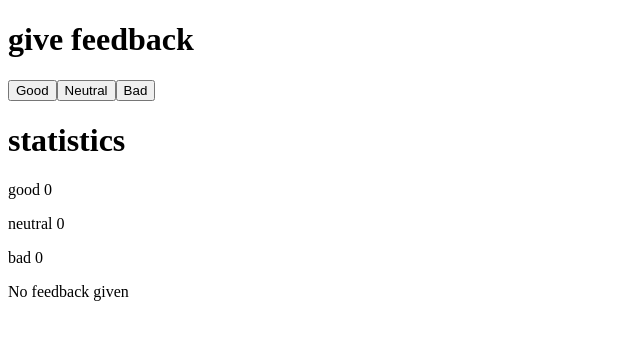
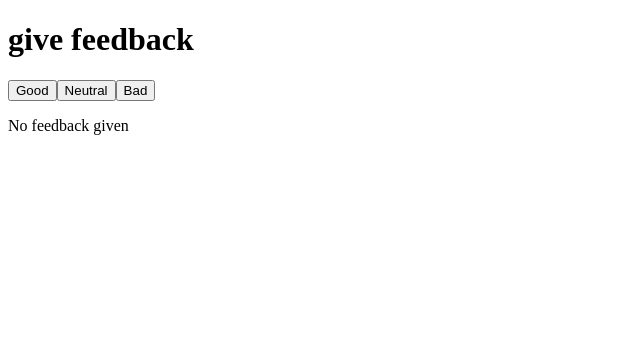
Before and after one commit to pyrobasis/fullstackOpen, a React (Vite) app in the folder part1/unicafe/: page / in a window 1280 px wide. Shown: the top 340 px of the page, without its empty margins (0-640 px from the left). Built offline with nearby package versions, Linux system fonts and the light colour scheme.

Commit message:
unicafe step 5

```diff
--- a/part1/unicafe/src/App.jsx
+++ b/part1/unicafe/src/App.jsx
@@ -5,17 +5,27 @@
   const [neutral, setNeutral] = useState(0)
   const [bad, setBad] = useState(0)
 
+  const StatisticLine = ({value, text}) => {
+    return <p>{text} {value}</p>
+  }
+
   const Statistics = ({good, neutral, bad}) => {
+    <h1>statistics</h1>
+
     if(good+neutral+bad === 0){
-      return 'No feedback given'
+      return <><p>No feedback given</p></>
     }
 
     return (
-    <>
-      <p>all {good + neutral + bad}</p>
-      <p>average {(good-bad)/(good+neutral+bad)}</p>
-      <p>positive {(good)/(good+neutral+bad) * 100 } %</p>
-    </>)
+      <>
+        <StatisticLine text="good" value={good} />
+        <StatisticLine text="neutral" value={neutral} />
+        <StatisticLine text="bad" value={bad} />
+        <StatisticLine text="all" value={good + neutral + bad} />
+        <StatisticLine text="average" value={(good-bad)/(good+neutral+bad)} />
+        <StatisticLine text="positive" value={(good)/(good+neutral+bad) * 100 + '%'} />
+      </>
+    )
   }
 
   const Button = (props) => {
@@ -28,10 +38,6 @@
       <Button handleClick={() => setGood(good + 1)} text='Good' />
       <Button handleClick={() => setNeutral(neutral + 1)} text='Neutral' />
       <Button handleClick={() => setBad(bad + 1)} text='Bad' />
-      <h1>statistics</h1>
-      <p>good {good}</p>
-      <p>neutral {neutral}</p>
-      <p>bad {bad}</p>
       <Statistics good={good} neutral={neutral} bad={bad} />
     </div>
   )
```
